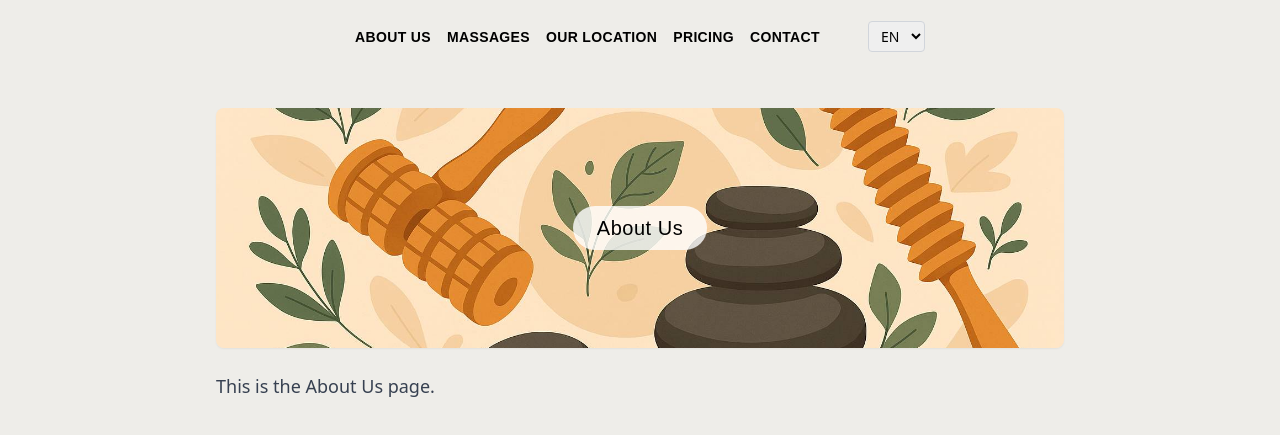
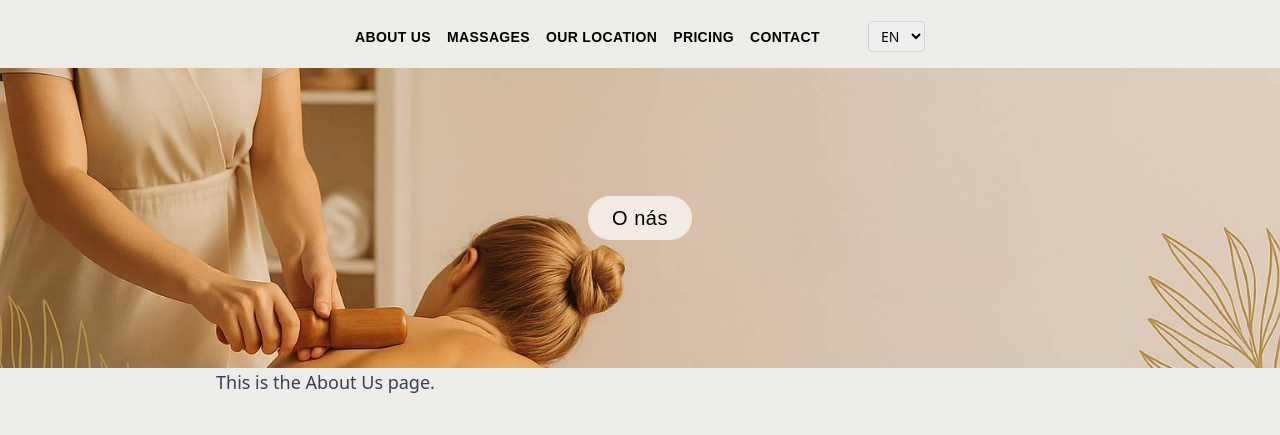
Before and after one commit to Pavelioso/madero, a plain HTML site: page index.html in a window 1280 px wide. Shown: the part 139-574 px from the top of the page. Drawn offline with nearby package versions, Linux system fonts and the light colour scheme.

Commit message:
Before messing with laout

```diff
--- a/index.html
+++ b/index.html
@@ -75,7 +75,7 @@
     </nav>
 
     <!-- Page Content -->
-    <main class="px-6 py-10 max-w-4xl mx-auto space-y-12">
+    <main class="space-y-12">
       <section x-ref="content" x-cloak></section>
     </main>
 
--- a/pages/onas.html
+++ b/pages/onas.html
@@ -1,16 +1,13 @@
 <!-- Injected by JS -->
 <div>
-  <div class="relative">
-    <img src="assets/m-about-us.jpg" alt="About Banner" class="w-full rounded-lg shadow-sm object-cover h-60">
-    <div class="absolute inset-0 flex items-center justify-center">
-      <h2 class="bg-white/80 px-6 py-2 rounded-full text-xl font-sunuwar tracking-wide"
-          x-text="translations[lang]?.pages?.onas?.title">
-        About Us
-      </h2>
-    </div>
+  <div class="relative w-full overflow-hidden">
+  <img src="assets/m-about-us-2.jpg" alt="About Banner" class="w-full h-[300px] object-cover">
+  <div class="absolute inset-0 flex items-center justify-center">
+    <h2 class="bg-white/70 px-6 py-2 rounded-full text-xl font-sunuwar tracking-wide">O nás</h2>
   </div>
+</div>
 
-  <div class="mt-6">
+  <div class="px-6 max-w-4xl mx-auto">
     <p class="text-gray-700 text-lg"
        x-text="translations[lang]?.pages?.onas?.desc">
        This is the About Us section.
```
Also changed, not shown: assets/m-about-us-2.jpg (added).
